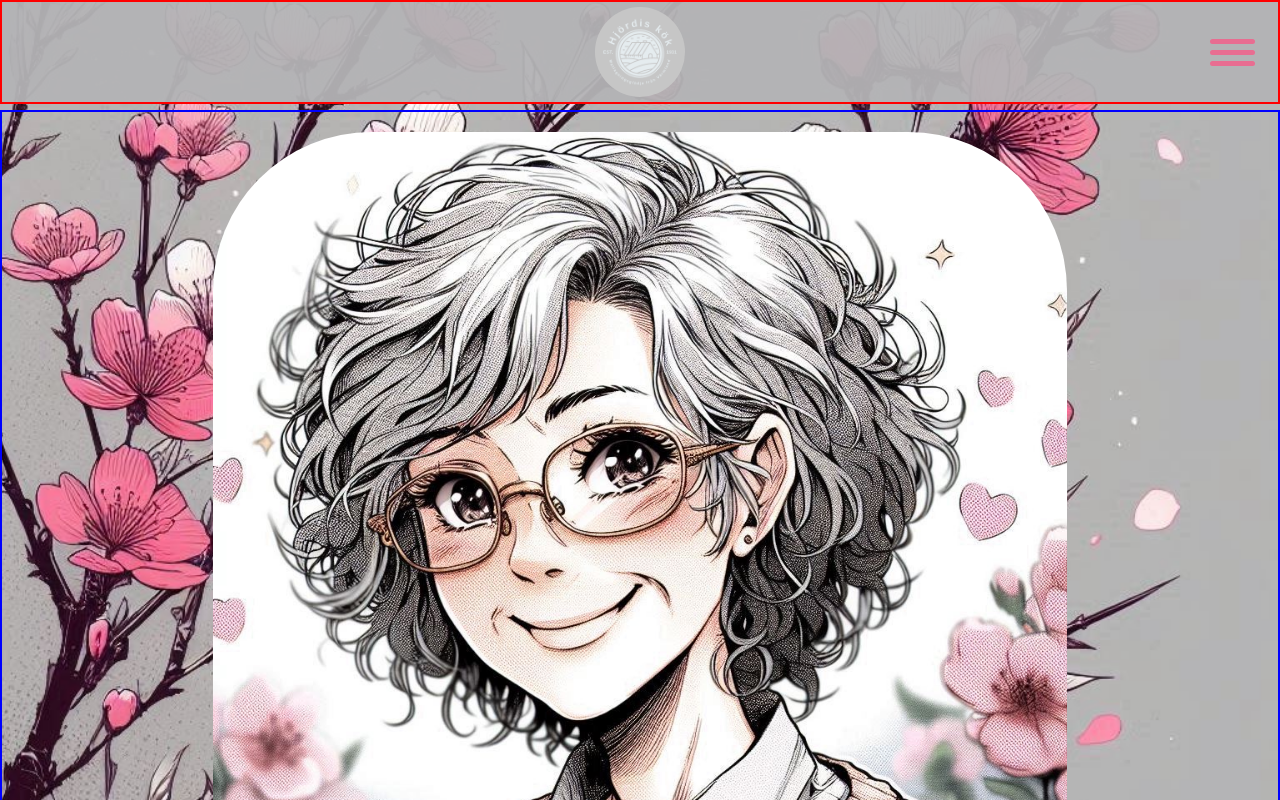
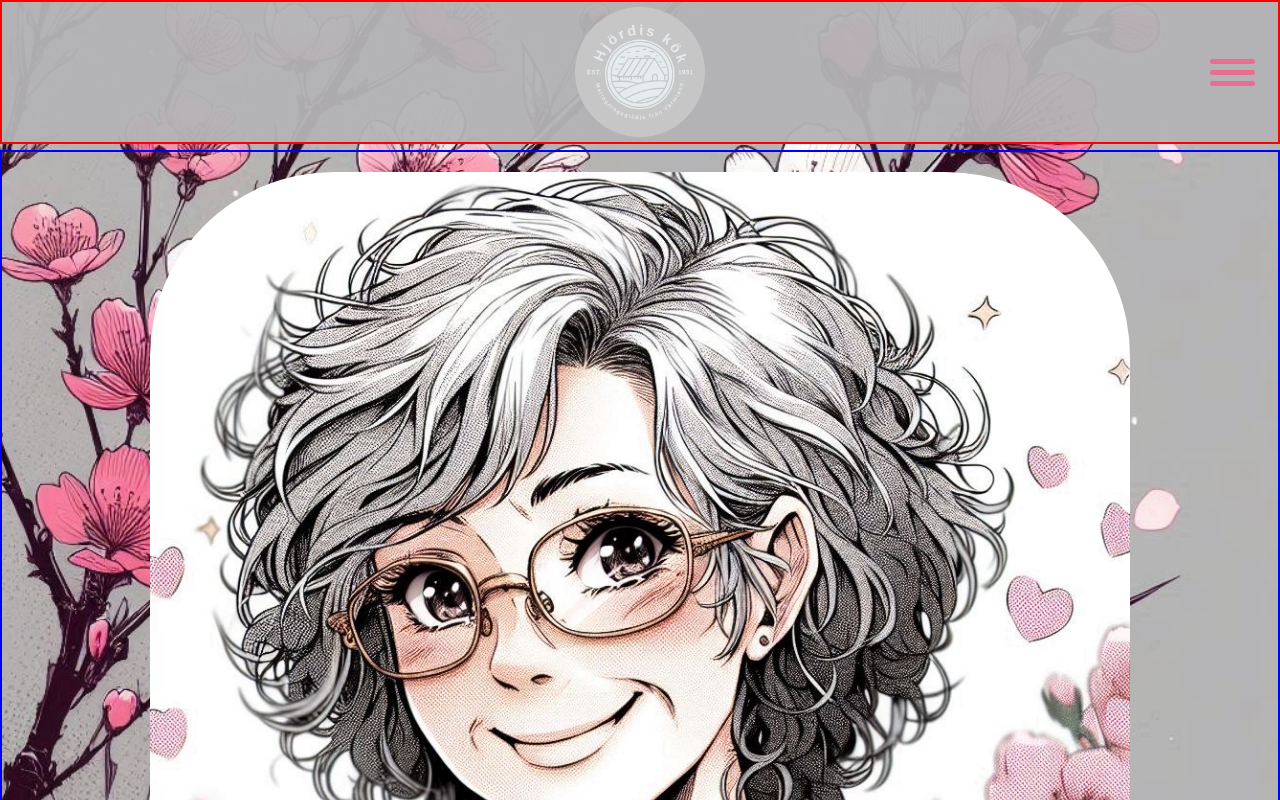
Before and after one commit to schnavzer480/kitchen, a plain HTML site: page index.html in a window 1280 px wide. Shown: the top 800 px of the page. Drawn offline with Linux system fonts and the light colour scheme.

Commit message:
changed img size of logo and portrait

```diff
--- a/styles.css
+++ b/styles.css
@@ -31,7 +31,7 @@
 
 /*NAV*/
 nav {
-    height: 13vh;
+    height: 18vh;
     border: 2px solid red;
     background-color: var(--gray);
     display: flex;
@@ -49,7 +49,7 @@ nav {
 }
 .logo {
     border-radius: 50%;
-    width: 45%;
+    width: 65%;
     object-fit: cover;
 }
 
@@ -77,7 +77,7 @@ nav {
     align-items: center;
     height: auto;
 
-    margin-top: 110px;
+    margin-top: 150px;
     border: 2px solid blue;
 }
 .portrait figcaption {
@@ -88,7 +88,7 @@ nav {
     border-radius: 20%;
 }
 .porimg {
-    width: 70%;
+    width: 80%;
     padding: 20px;
     border-radius: 20%;
 }
```
